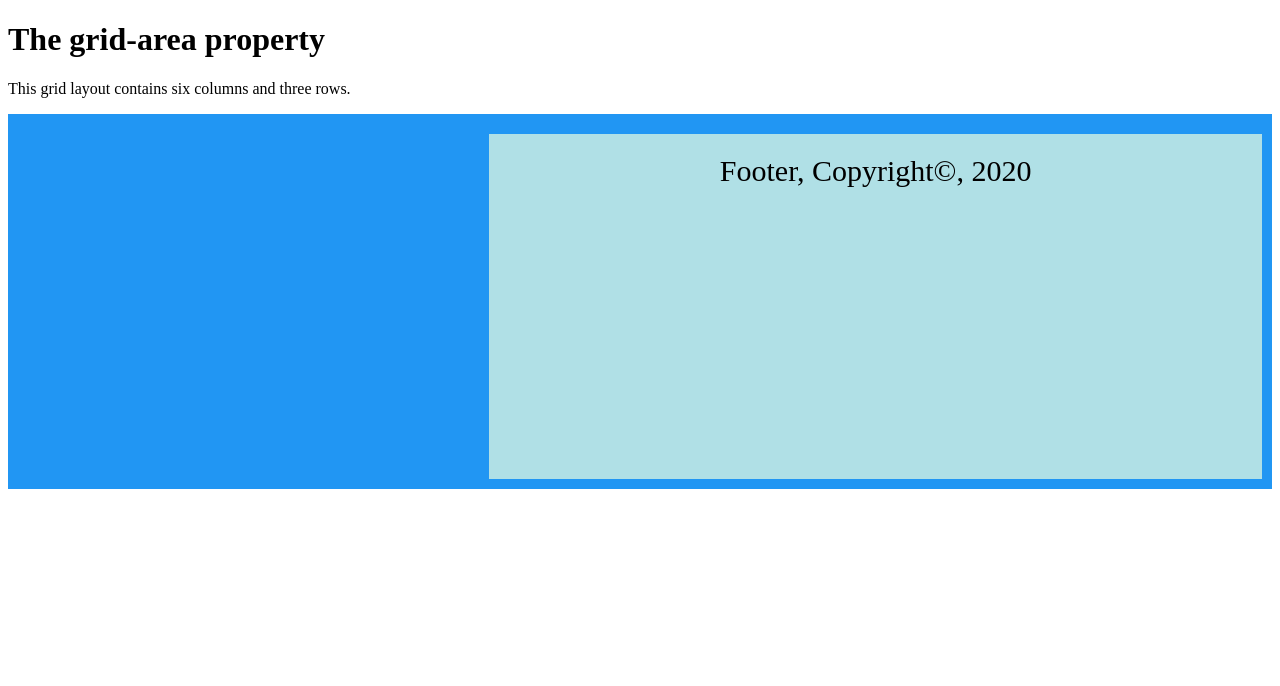
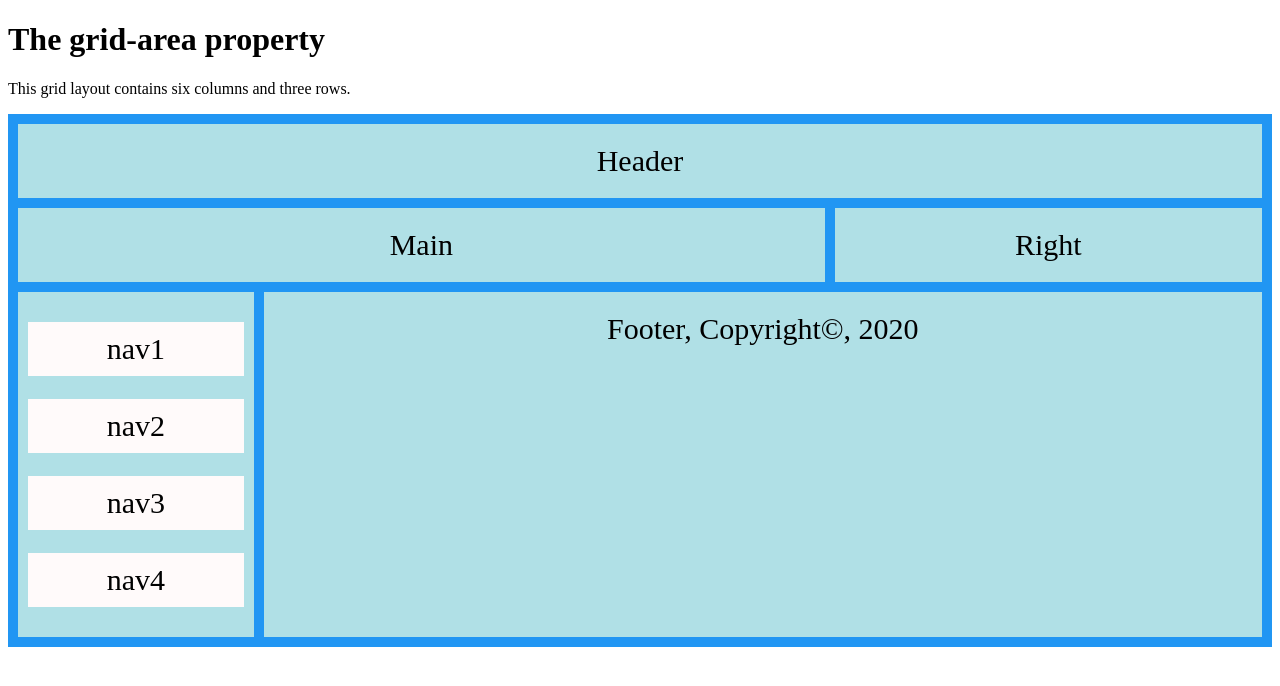
Before and after one commit to rkemereit/rkemereit.github.io, a plain HTML site: page web190/mod6/index.html in a window 1280 px wide. Drawn offline with Linux system fonts and the light colour scheme.

Commit message:
Update index.html

```diff
--- a/web190/mod6/index.html
+++ b/web190/mod6/index.html
@@ -27,8 +27,8 @@ Richard Kemereit
 .grid-container {
   display: grid;
   grid-template-areas:
-    'header header header header header header header'
-    'main main main right right'
+    'header header header header header header'
+    'main main main main right right'
     'menu footer footer footer footer footer';
   grid-gap: 10px;
   background-color: #2196F3;
```
